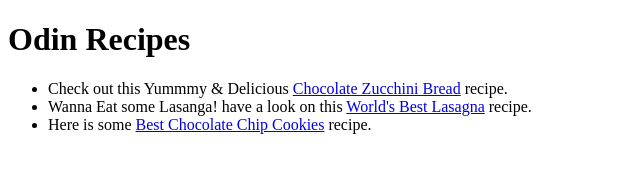
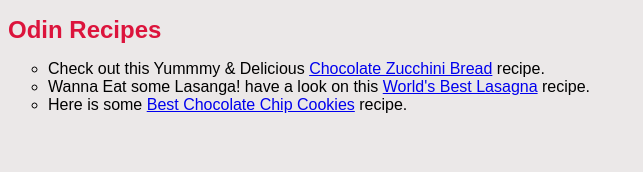
Before and after one commit to Moody-Dev/Odin_Recipes, a plain HTML site: page index.html in a window 1280 px wide. Shown: the whole page, without its empty margins (0-643 px from the left). Drawn offline with Linux system fonts and the light colour scheme.

Commit message:
Add CSS to 'Odin-Recipes'

```diff
--- a/index.html
+++ b/index.html
@@ -4,6 +4,7 @@
     <meta charset="UTF-8">
     <meta http-equiv="X-UA-Compatible" content="IE=edge">
     <meta name="viewport" content="width=device-width, initial-scale=1.0">
+    <link rel="stylesheet" href="style.css">
     <title>Odin Recpies</title>
 </head>
 <body>
--- /dev/null
+++ b/style.css
@@ -0,0 +1,15 @@
+body {
+  background-color: rgb(235, 232, 232);
+  font-family: Arial, Helvetica, sans-serif;
+  /* font-size: 12px; */
+}
+
+h1 {
+  color: crimson;
+  font-size: 24px;
+  font-weight: bold;
+}
+
+li {
+  list-style: circle;
+}
```
